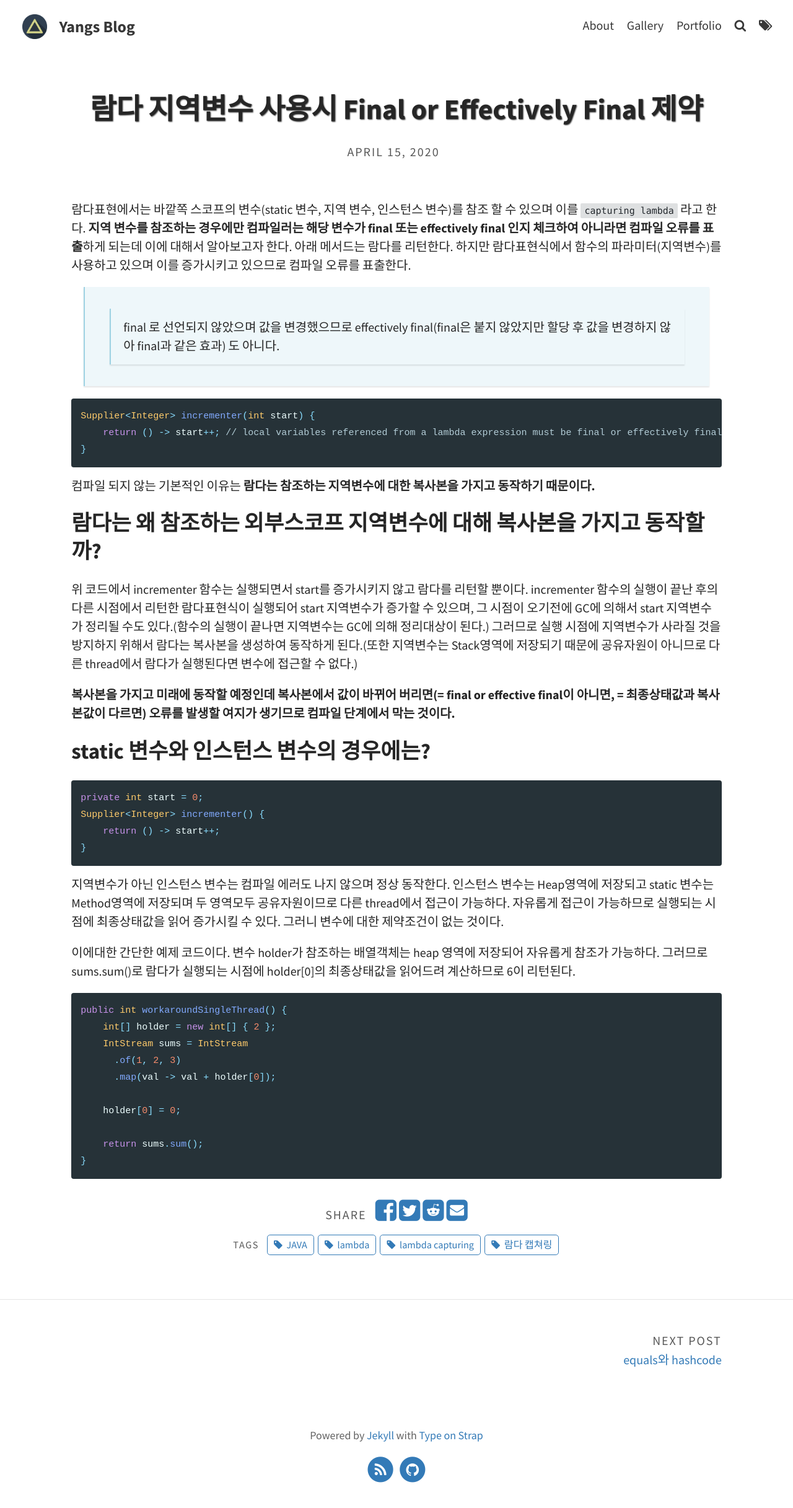
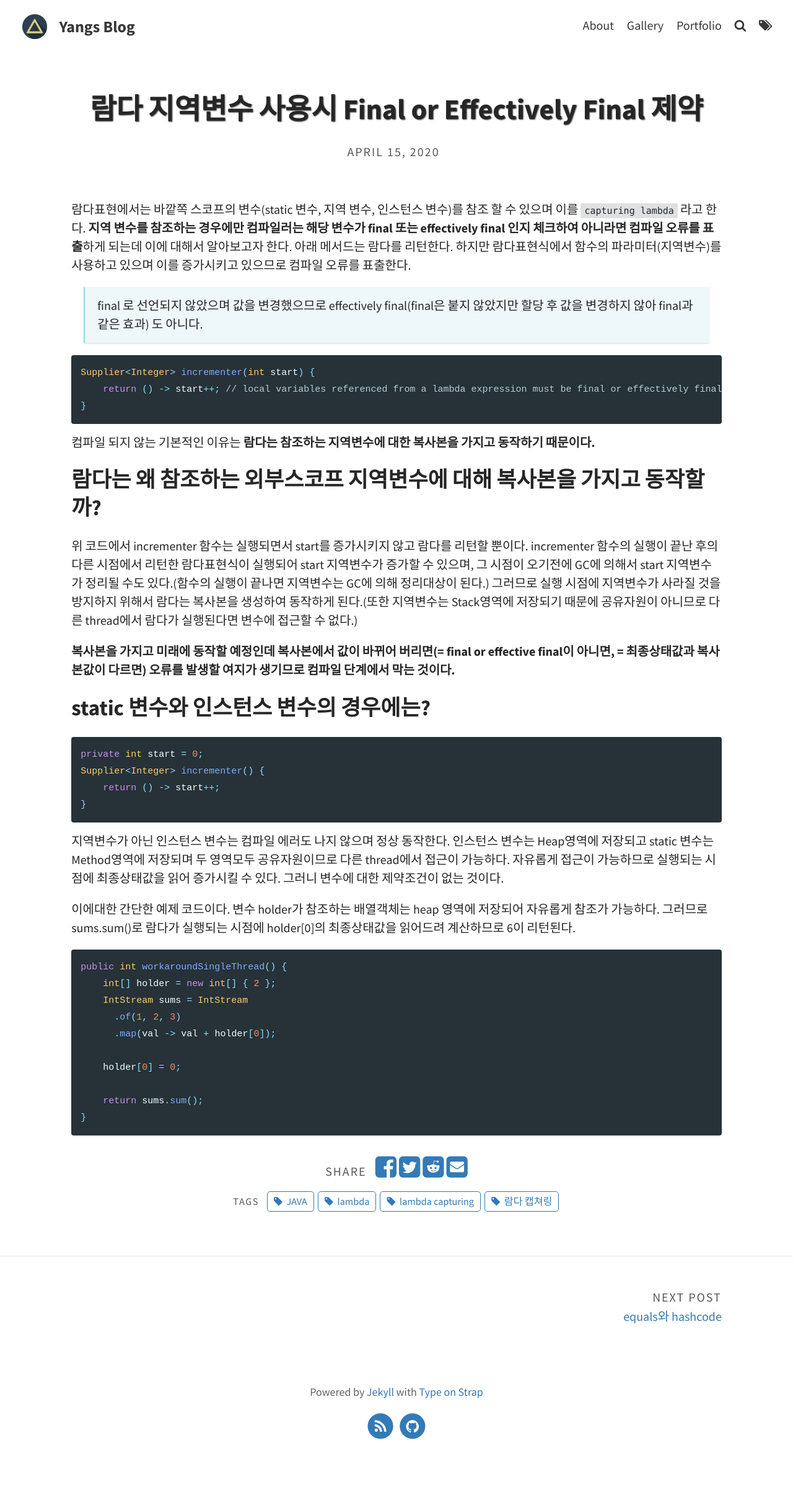
Before and after one commit to swampwar/swampwar.github.io, a Jekyll site: the page built from _posts/2020/2020-04-15-람다캡쳐링.md, in a window 1280 px wide. Shown: the whole page at 62% size. Built offline with Jekyll 4.4.1, drawn with Linux system fonts in a browser that asks for light colours; after the commit the page ends 2363 px from its top, so only the background shows below that.

Commit message:
람다 캡쳐링 포스팅

````diff
--- a/_posts/2020/2020-04-15-람다캡쳐링.md
+++ b/_posts/2020/2020-04-15-람다캡쳐링.md
@@ -8,7 +8,7 @@ tags: [JAVA, lambda, lambda capturing, 람다 캡쳐링]
 **지역 변수를 참조하는 경우에만 컴파일러는 해당 변수가 final 또는 effectively final 인지 체크하여 아니라면 컴파일 오류를 표출**하게 되는데 이에 대해서 알아보고자 한다.
 아래 메서드는 람다를 리턴한다. 하지만 람다표현식에서 함수의 파라미터(지역변수)를 사용하고 있으며 이를 증가시키고 있으므로 컴파일 오류를 표출한다.
 
->> final 로 선언되지 않았으며 값을 변경했으므로 effectively final(final은 붙지 않았지만 할당 후 값을 변경하지 않아 final과 같은 효과) 도 아니다.
+> final 로 선언되지 않았으며 값을 변경했으므로 effectively final(final은 붙지 않았지만 할당 후 값을 변경하지 않아 final과 같은 효과) 도 아니다.
 
 ```java
 Supplier<Integer> incrementer(int start) {
````
